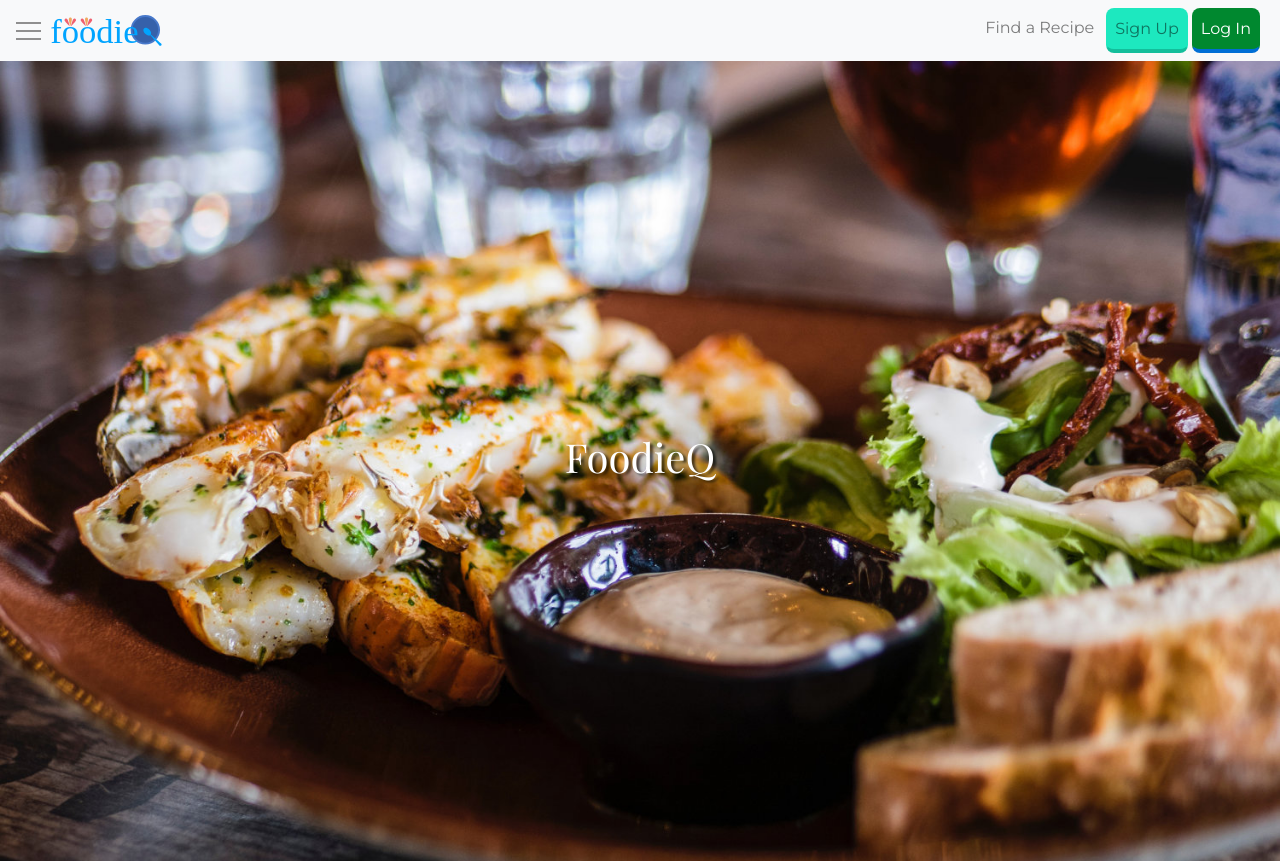
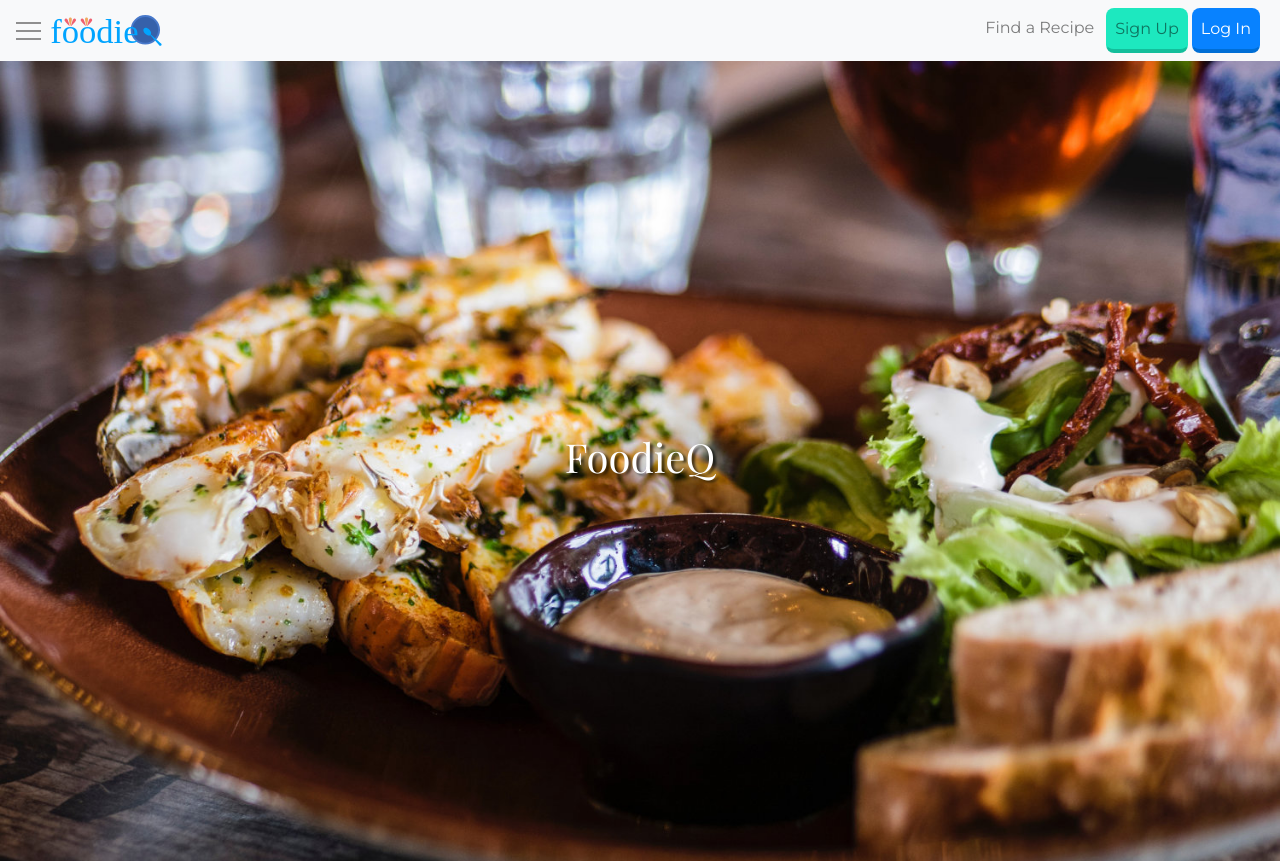
Before and after one commit to Nick-Damico/foodieQ-react, a React (Create React App) app: page / in a window 1280 px wide. Built offline with nearby package versions, Linux system fonts and the light colour scheme; a web font is replaced by a local one.

Commit message:
fixed background-color of element .blue, define text white and black for site

```diff
--- a/src/index.css
+++ b/src/index.css
@@ -15,7 +15,10 @@ h1,h2,h3,h4,h5,h6 { font-family: 'Playfair Display', serif; }
 
 /* SITE color pallet */
 .blue {
-  background-color: #00882f;
+  background-color: #0882ff;
+}
+.blue-darker {
+  background-color: #006ED5;
 }
 
 .orange {
@@ -37,3 +40,11 @@ h1,h2,h3,h4,h5,h6 { font-family: 'Playfair Display', serif; }
 .foodieq-black {
   background-color: #393939;
 }
+
+.text-white {
+  color: #fafafa;
+}
+
+.text-black {
+  color: #393939;
+}
```
